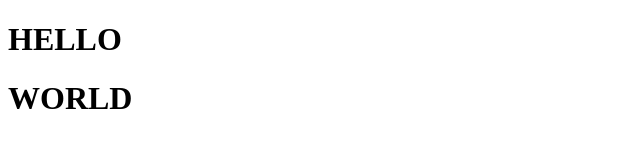
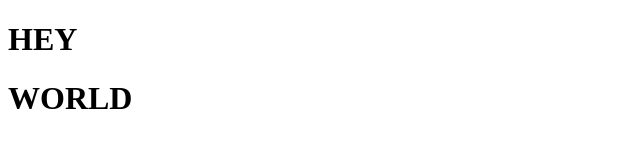
Before and after one commit to 24Lavanya/Full-stack-series-2, a plain HTML site: page index.html in a window 1280 px wide. Shown: the full height of the page, 0-640 px from the left. Drawn offline with Linux system fonts and the light colour scheme.

Commit message:
second commit

```diff
--- a/index.html
+++ b/index.html
@@ -6,7 +6,7 @@
     <title>Document</title>
 </head>
 <body>
-    <h1>HELLO</h1>
+    <h1>HEY</h1>
     <h1>WORLD</h1>
 </body>
 </html>
```
